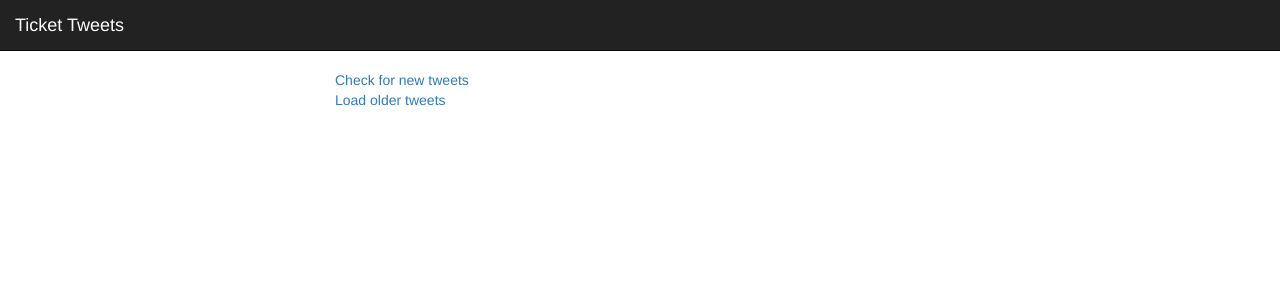
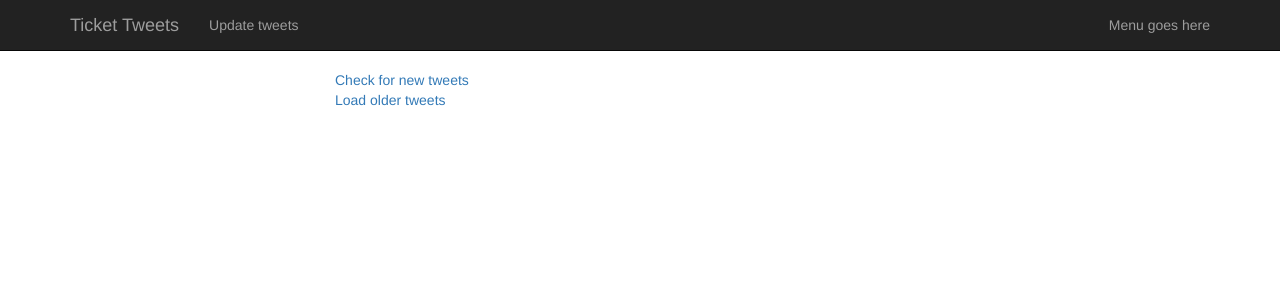
Before and after one commit to jason-ellis/tickettweets, a Flask app: template app/templates/index.html in a window 1280 px wide. Shown: the top 300 px of the page. Run offline with Flask 2, Linux system fonts and the light colour scheme; the template is opened without the code that fills it, so the values that code supplies are empty; parts of the project's set-up code (start-up, migrations or seed data) failed here and were passed over; some libraries are stand-ins or nearby versions.

Commit message:
move refresh to navbar

```diff
--- a/app/templates/navbar.html
+++ b/app/templates/navbar.html
@@ -1,3 +1,23 @@
-<nav class="navbar navbar-fixed-top navbar-inverse">
-  <div class="navbar-header navbar-brand">Ticket Tweets</div>
+<a class="anchor" id="top"></a>
+<nav class="navbar navbar-inverse navbar-fixed-top">
+    <div class="container">
+        <div class="navbar-header">
+            <button type="button" class="navbar-toggle collapsed" data-toggle="collapse" data-target=".navbar-collapse" aria-expanded="false" aria-controls="navbar">
+                <span class="sr-only">Toggle navigation</span>
+                <span class="icon-bar"></span>
+                <span class="icon-bar"></span>
+                <span class="icon-bar"></span>
+            </button>
+            <a class="navbar-brand" href="#top">Ticket Tweets</a>
+        </div> <!-- /.navbar-header -->
+        <div id="navbar" class="collapse navbar-collapse">
+            <ul class="nav navbar-nav">
+                <li class="button"><a href="#" id="update">Update tweets</a></li>
+            </ul>
+            <ul class="nav navbar-right navbar-nav">
+                <li><a class="navbar-link" href="#">
+                    <span class="hidden-xs hidden-sm">Menu goes here</span></a></li>
+            </ul>
+        </div><!--/.nav-collapse -->
+    </div><!-- /.container -->
 </nav>
```
